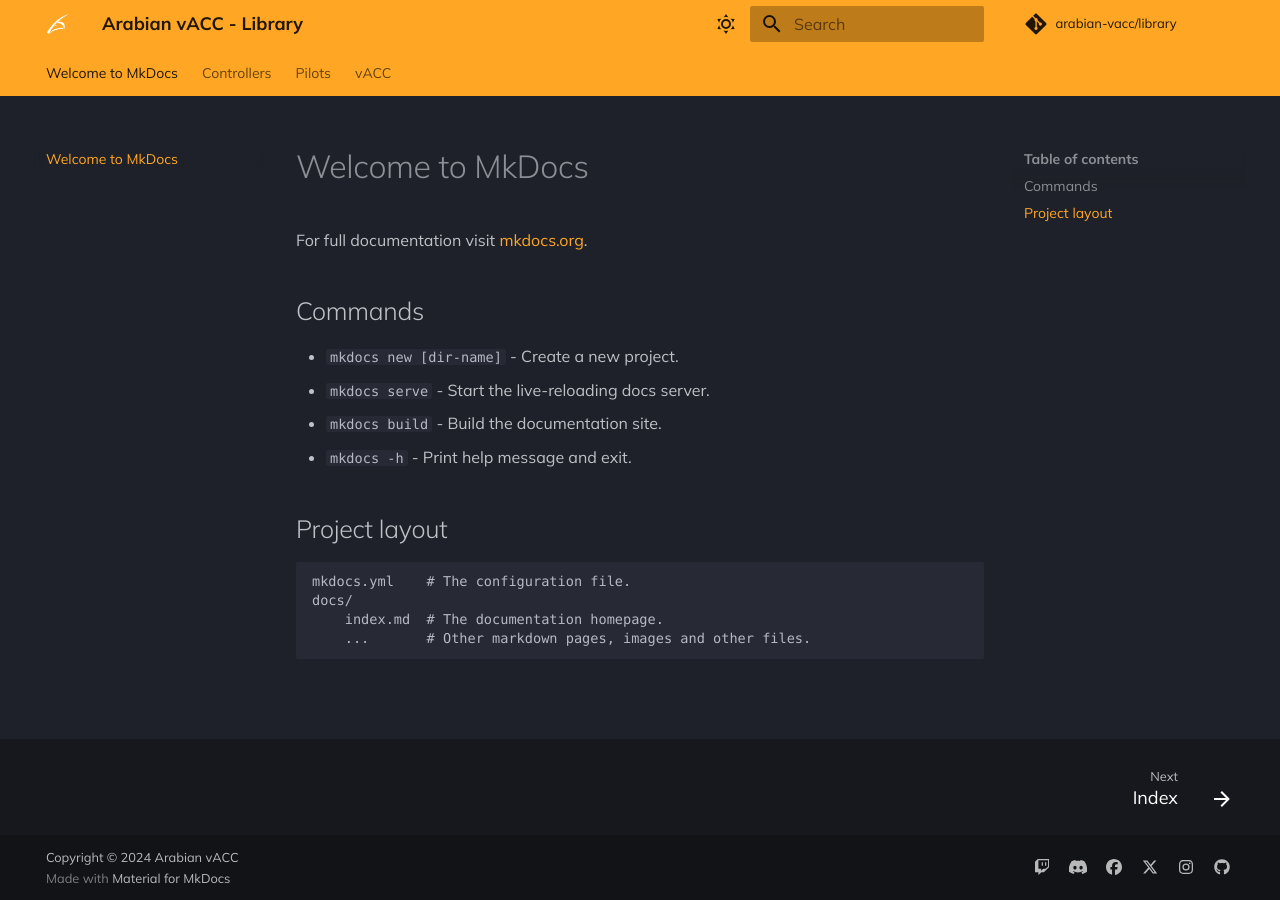
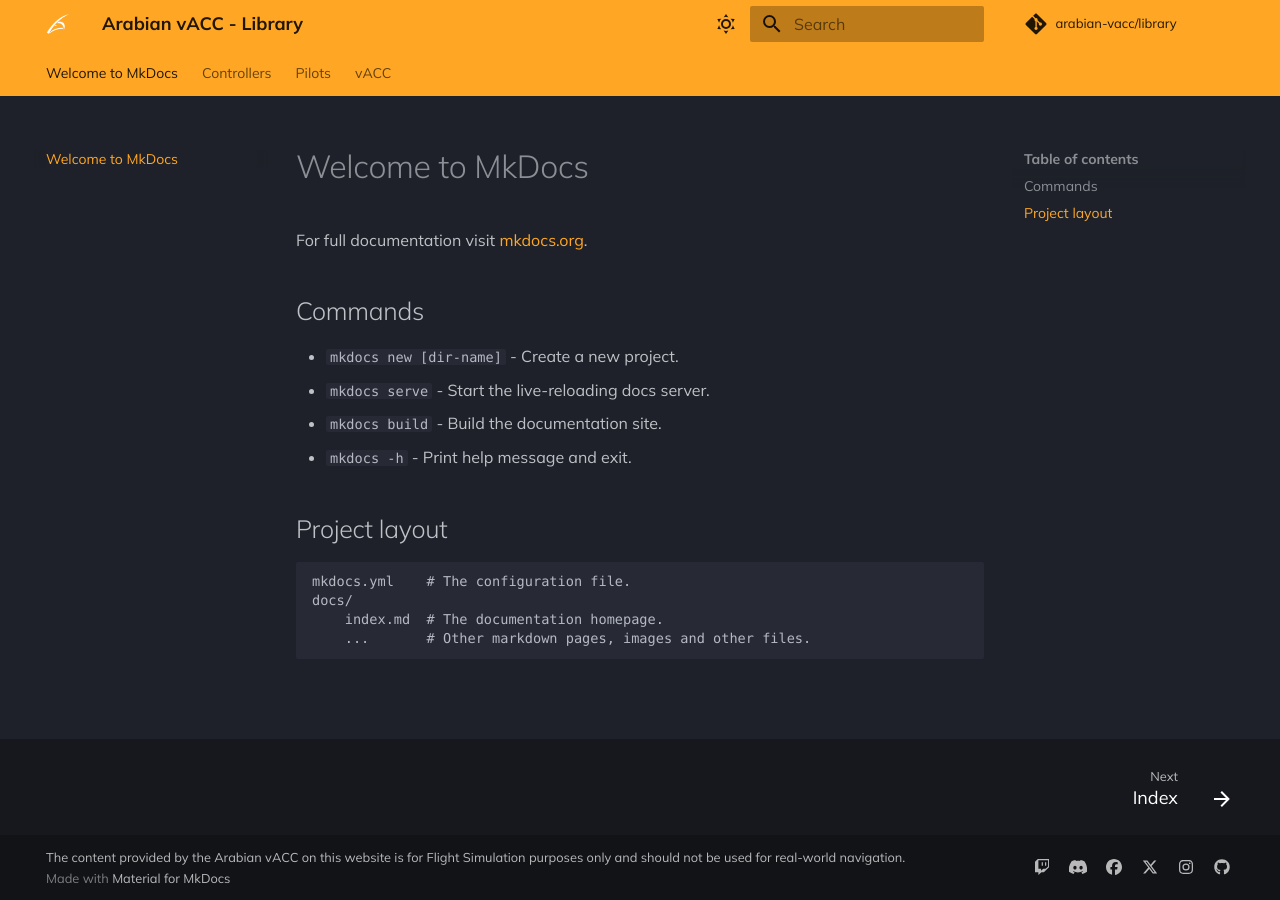
Before and after one commit to dsolesvik/library, an MkDocs documentation site: the page built from docs/index.md, in a window 1280 px wide. Built offline with MkDocs 1.6.1 and Material for MkDocs 9.7.7, drawn with Linux system fonts in a browser that asks for light colours; some web fonts are replaced; comment, search, counter and statistics services are not loaded.

Commit message:
Footer change

```diff
--- a/mkdocs.yml
+++ b/mkdocs.yml
@@ -73,4 +73,4 @@
 extra_javascript:
   - https://polyfill.io/v3/polyfill.min.js?features=es6
 
-copyright: Copyright &copy; 2024 Arabian vACC
+copyright: The content provided by the Arabian vACC on this website is for Flight Simulation purposes only and should not be used for real-world navigation.
```
